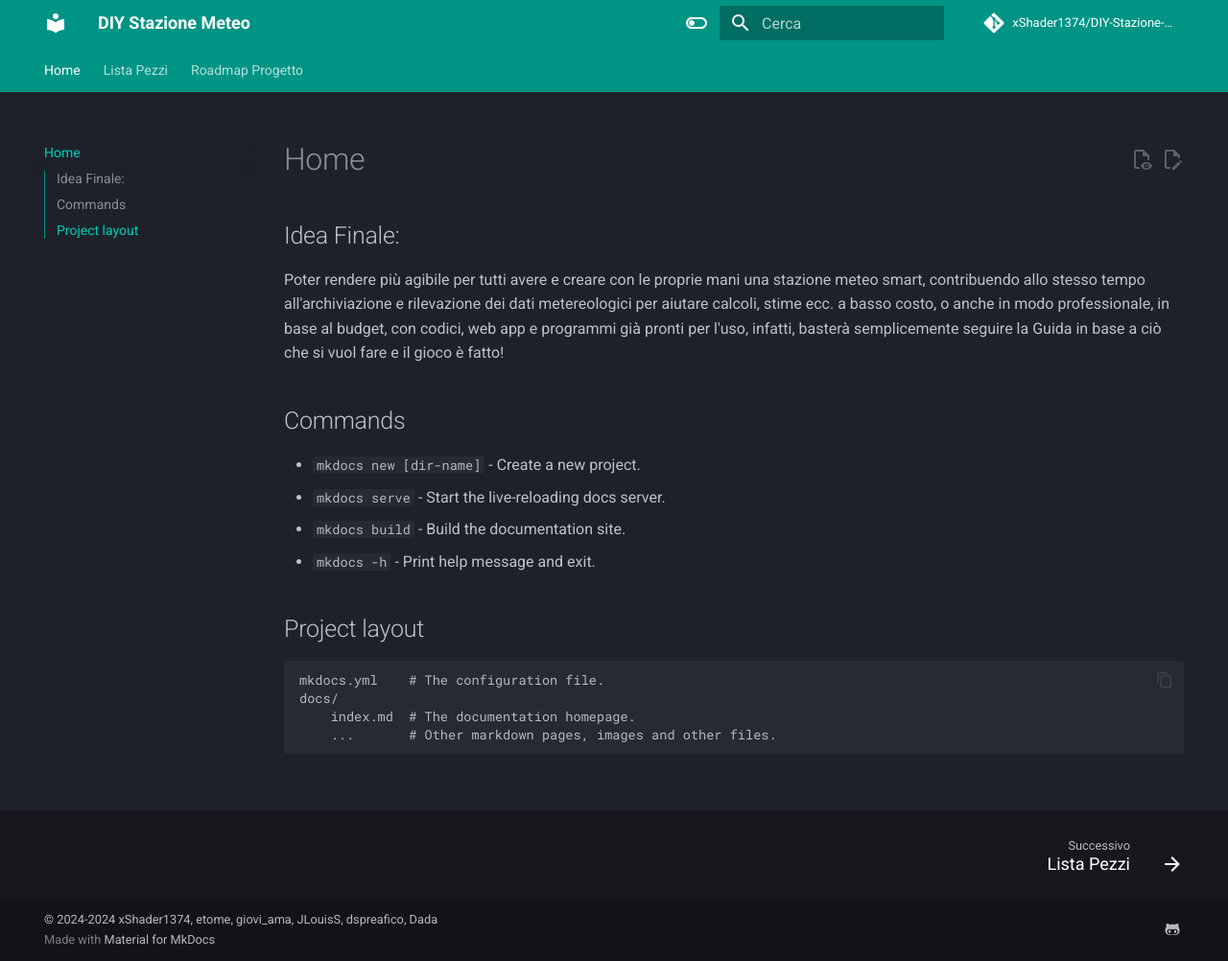
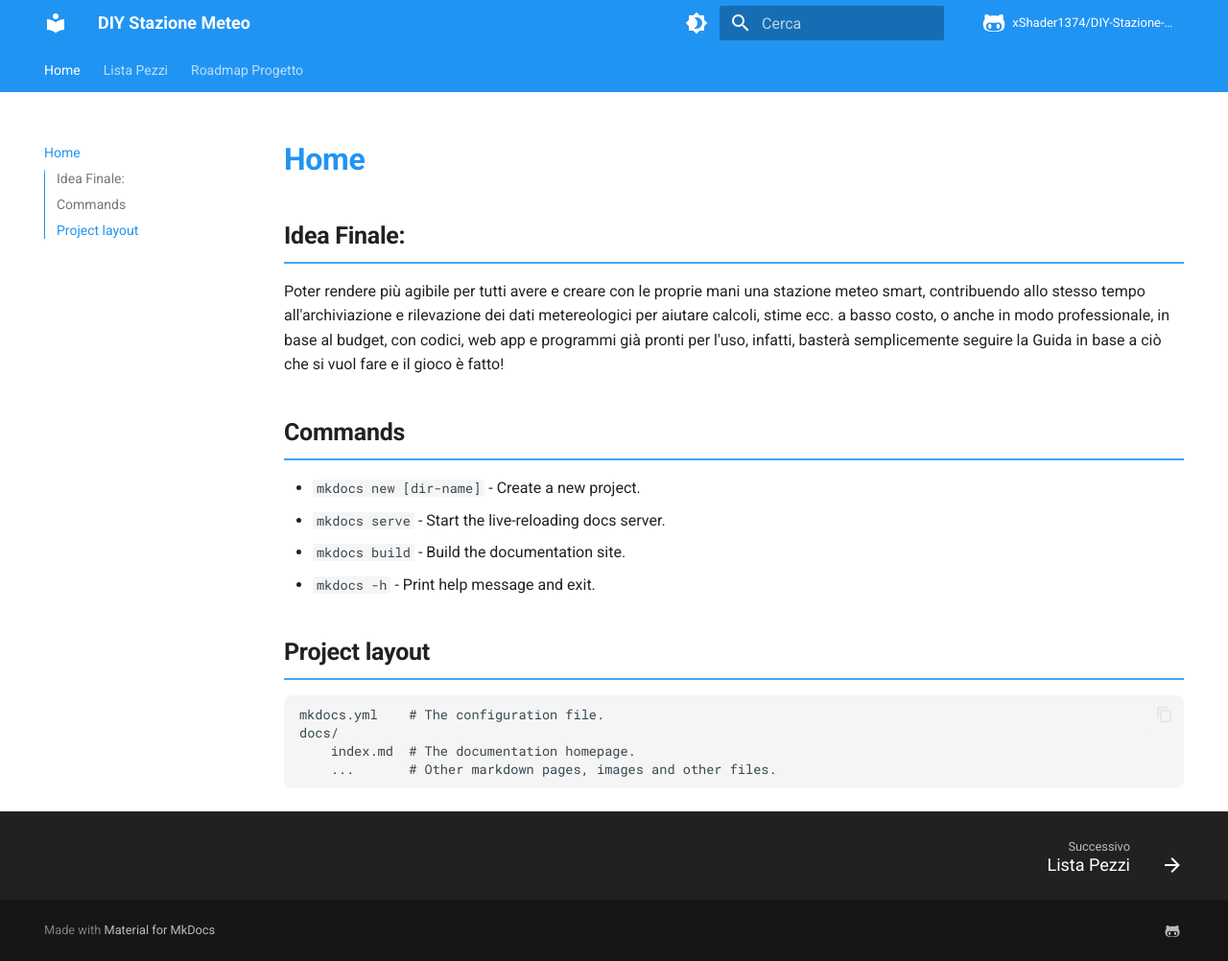
Before and after one commit to xShader1374/DIY-Stazione-Meteo, an MkDocs documentation site: the page built from docs/index.md, in a window 1280 px wide and 1002 px high. Shown: the whole window at 96% size. Built offline with MkDocs 1.6.1 and Material for MkDocs 9.7.7, drawn with Linux system fonts in a browser that asks for light colours; comment, search, counter and statistics services are not loaded.

```diff
--- /dev/null
+++ b/docs/stylesheets/extra.css
@@ -0,0 +1,78 @@
+[data-md-color-scheme="slate"] {
+    --md-primary-fg-color: #1976D2;
+    --md-primary-fg-color--light: #64B5F6;
+    --md-primary-fg-color--dark: #0D47A1;
+    --md-accent-fg-color: #03A9F4;
+  }
+
+  .md-typeset h1 {
+    font-weight: 700;
+    color: var(--md-primary-fg-color);
+    margin-bottom: 2rem;
+  }
+
+  .md-typeset h2 {
+    font-weight: 600;
+    border-bottom: 2px solid var(--md-primary-fg-color--light);
+    padding-bottom: .5rem;
+  }
+
+  .md-typeset .admonition,
+  .md-typeset details {
+    border-width: 0;
+    border-left-width: 4px;
+    transition: all .2s ease-in-out;
+  }
+
+  .md-typeset .admonition:hover,
+  .md-typeset details:hover {
+    transform: translateY(-3px);
+    box-shadow: 0 4px 8px rgba(0,0,0,.1);
+  }
+
+  .md-typeset img {
+    border-radius: 8px;
+    transition: transform .3s ease-in-out;
+  }
+
+  .md-typeset img:hover {
+    transform: scale(1.02);
+  }
+
+  .md-typeset table:not([class]) {
+    border-radius: 8px;
+    box-shadow: 0 2px 4px rgba(0,0,0,.1);
+    overflow: hidden;
+  }
+
+  .md-typeset table:not([class]) th {
+    background-color: var(--md-primary-fg-color);
+    color: var(--md-primary-bg-color);
+  }
+
+  .md-typeset a {
+    color: var(--md-accent-fg-color);
+    transition: color .2s ease-in-out;
+  }
+
+  .md-typeset a:hover {
+    color: var(--md-primary-fg-color);
+    text-decoration: none;
+  }
+
+  .md-typeset pre > code {
+    border-radius: 8px;
+  }
+
+  .animate-pulse {
+    animation: pulse 2s cubic-bezier(0.4, 0, 0.6, 1) infinite;
+  }
+
+  @keyframes pulse {
+    0%, 100% {
+      opacity: 1;
+    }
+    50% {
+      opacity: .5;
+    }
+  }
--- a/mkdocs.yml
+++ b/mkdocs.yml
@@ -4,10 +4,15 @@ theme:
   features:
     - navigation.tabs
     - navigation.sections
+    - navigation.expand
+    - navigation.path
+    - navigation.prune
+    - toc.follow
     - toc.integrate
     - navigation.top
     - search.suggest
     - search.highlight
+    - search.share
     - content.tabs.link
     - content.code.annotation
     - content.code.copy
@@ -16,35 +21,46 @@ theme:
     - navigation.tracking
     - navigation.instant
     - navigation.expand
+    - content.tooltips
+    - content.code.annotation
+    - content.code.copy
     - content.code.select
-    - content.tooltips
-    - content.action.edit
-    - content.action.view
-    - search.share
-    - search.highlight.typed
+    - header.autohide
+
 
   language: it
+
+  font:
+    text: Roboto
+    code: Roboto Mono
+
+  icon:
+    repo: fontawesome/brands/github-alt
+
   palette:
-    - scheme: slate
+    - media: "(prefers-color-scheme: dark)"
+      scheme: slate
+      primary: blue
+      accent: light blue
       toggle:
-        icon: material/toggle-switch-off-outline
+        icon: material/brightness-7
         name: Passa alla modalità chiara
-      primary: teal
-      accent: lime
-    - scheme: default
+    - media: "(prefers-color-scheme: light)"
+      scheme: default
+      primary: blue
+      accent: light blue
       toggle:
-        icon: material/toggle-switch
+        icon: material/brightness-4
         name: Passa alla modalità scura
-      primary: teal
-      accent: purple
 
-extra:
-  social:
-    - icon: fontawesome/brands/github-alt
-      link: https://github.com/xShader1374/DIY-Stazione-Meteo
-
-copyright: |
-  &copy; 2024-2024 <a href="https://github.com/xShader1374/DIY-Stazione-Meteo" target="_blank" rel="noopener">xShader1374, etome, giovi_ama, JLouisS, dspreafico, Dada</a>
+plugins:
+  - search
+  - tags
+  - git-revision-date-localized:
+      type: datetime
+      locale: it
+  - glightbox:
+      effect: zoom
 
 markdown_extensions:
   - abbr
@@ -58,6 +74,24 @@ markdown_extensions:
   - pymdownx.keys
   - pymdownx.mark
   - pymdownx.tilde
+  - pymdownx.tasklist:
+      custom_checkbox: true
+  - admonition
+  - pymdownx.details
+  - pymdownx.highlight:
+      anchor_linenums: true
+  - pymdownx.inlinehilite
+  - pymdownx.snippets
+  - pymdownx.tabbed:
+      alternate_style: true
+
+extra_css:
+  - stylesheets/extra.css
+
+extra:
+  social:
+    - icon: fontawesome/brands/github-alt
+      link: https://github.com/xShader1374/DIY-Stazione-Meteo
 
 repo_url: https://github.com/xShader1374/DIY-Stazione-Meteo
 repo_name: xShader1374/DIY-Stazione-Meteo
```
Also changed, not shown: docs/Lista Pezzi.md (+12 -12 lines), docs/images/RASPBERRY_PI_3B_PLUS.png (added).
